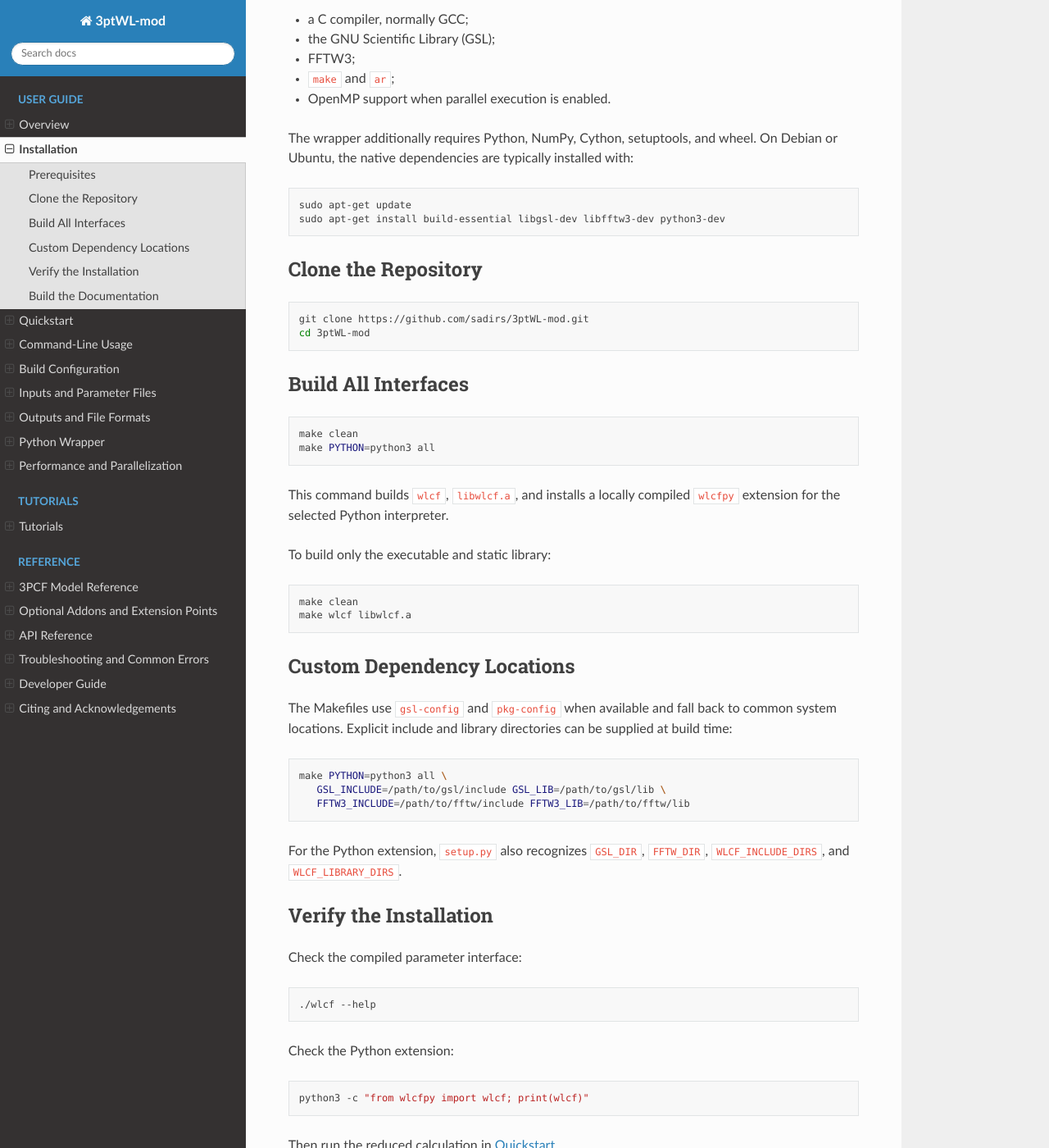
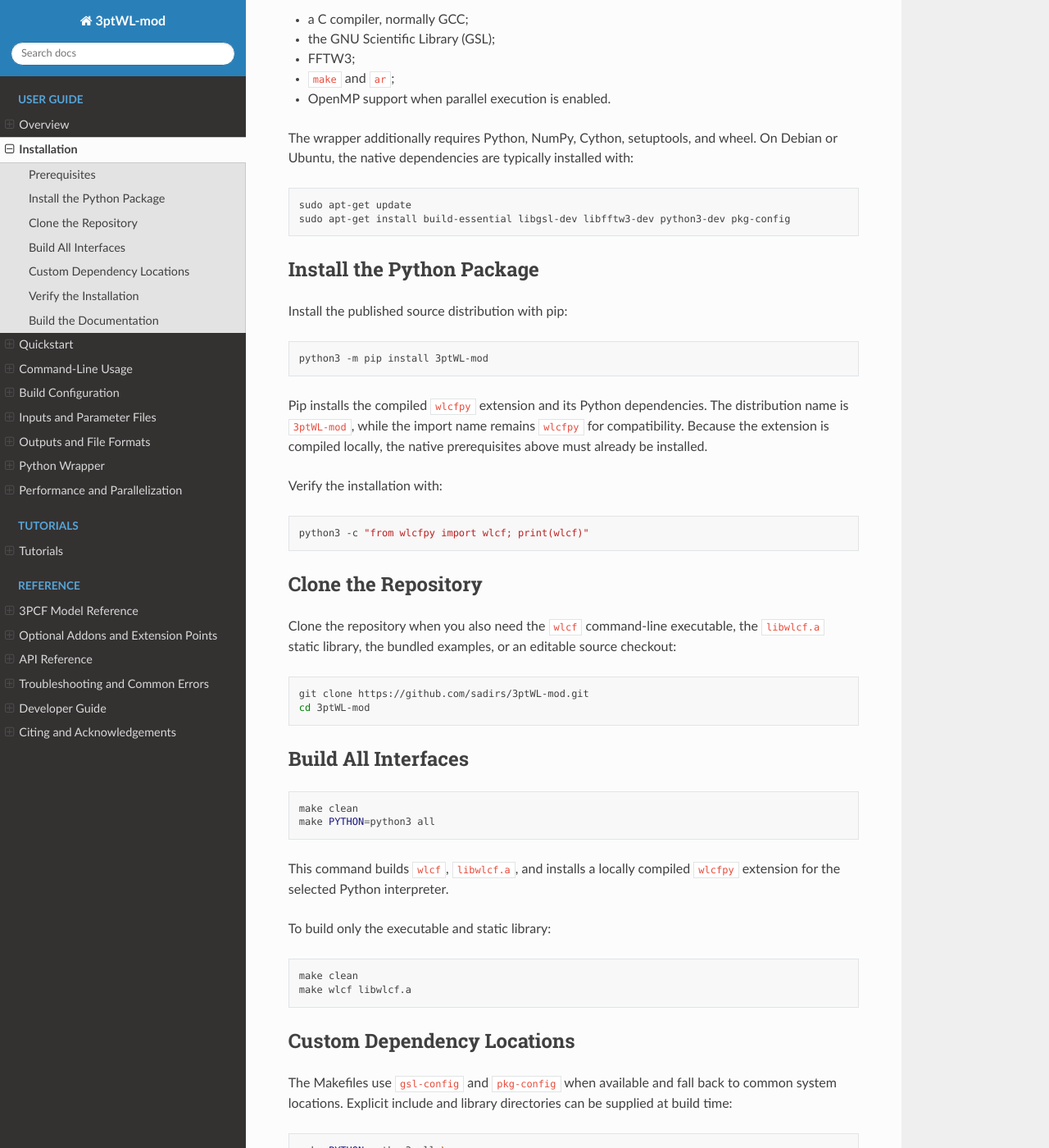
Before and after one commit to sadirs/3ptWL-mod, a Sphinx documentation site: the page built from docs/installation.rst, in a window 1280 px wide and 1400 px high, scrolled down 326 px. Shown: the whole window at 82% size. Built offline with Sphinx 7.4.7 and the Read the Docs theme 3.1.0, drawn with Linux system fonts in a browser that asks for light colours; some of the changed text lies outside the part shown.

Commit message:
Package 3ptWL-mod for PyPI

```diff
--- a/docs/installation.rst
+++ b/docs/installation.rst
@@ -21,10 +21,34 @@
 .. code-block:: bash
 
    sudo apt-get update
-   sudo apt-get install build-essential libgsl-dev libfftw3-dev python3-dev
+   sudo apt-get install build-essential libgsl-dev libfftw3-dev python3-dev pkg-config
+
+Install the Python Package
+--------------------------
+
+Install the published source distribution with pip:
+
+.. code-block:: bash
+
+   python3 -m pip install 3ptWL-mod
+
+Pip installs the compiled ``wlcfpy`` extension and its Python dependencies.
+The distribution name is ``3ptWL-mod``, while the import name remains
+``wlcfpy`` for compatibility. Because the extension is compiled locally, the
+native prerequisites above must already be installed.
+
+Verify the installation with:
+
+.. code-block:: bash
+
+   python3 -c "from wlcfpy import wlcf; print(wlcf)"
 
 Clone the Repository
 --------------------
+
+Clone the repository when you also need the ``wlcf`` command-line executable,
+the ``libwlcf.a`` static library, the bundled examples, or an editable source
+checkout:
 
 .. code-block:: bash
 
@@ -62,8 +86,8 @@
       GSL_INCLUDE=/path/to/gsl/include GSL_LIB=/path/to/gsl/lib \
       FFTW3_INCLUDE=/path/to/fftw/include FFTW3_LIB=/path/to/fftw/lib
 
-For the Python extension, ``setup.py`` also recognizes ``GSL_DIR``,
-``FFTW_DIR``, ``WLCF_INCLUDE_DIRS``, and ``WLCF_LIBRARY_DIRS``.
+For the Python extension, ``setup.py`` recognizes ``GSL_INCLUDE``, ``GSL_LIB``,
+``FFTW3_INCLUDE``, and ``FFTW3_LIB``.
 
 Verify the Installation
 -----------------------
--- a/pyproject.toml
+++ b/pyproject.toml
@@ -1,8 +1,8 @@
 [build-system]
 requires = [
-    "setuptools>=61",
+    "setuptools>=68",
     "wheel",
-    "Cython>=0.29",
+    "Cython>=0.29.36,<4",
     "numpy>=1.22",
 ]
 build-backend = "setuptools.build_meta"
```
Also changed, not shown: README.md (+22 -4 lines), setup.py (+31 -3 lines), 3 other files.
